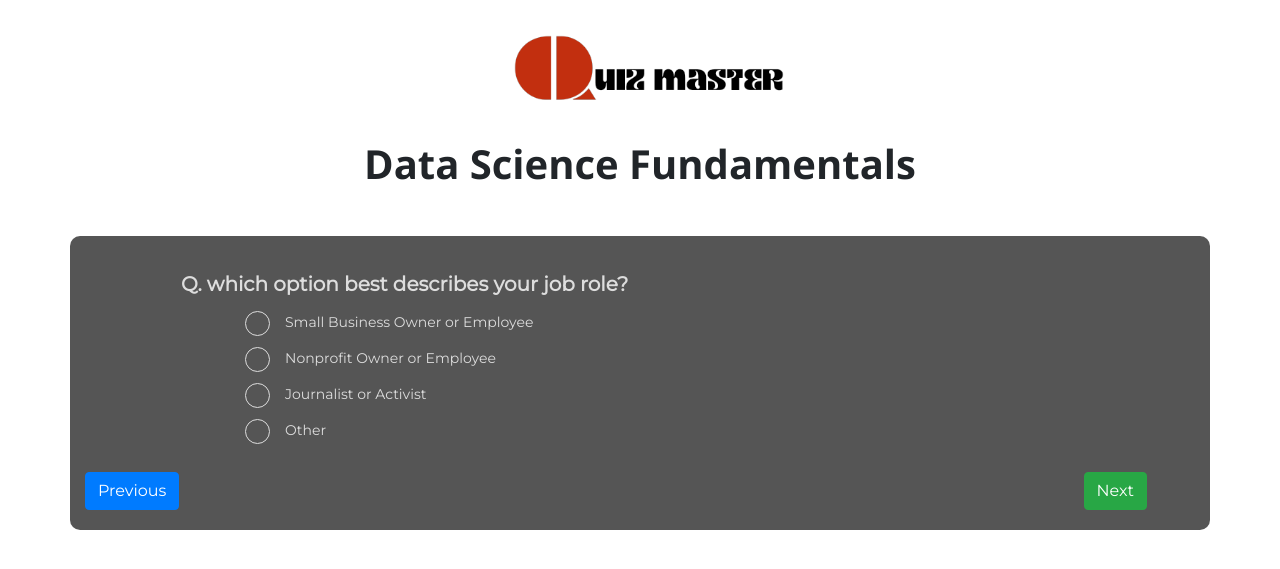
After one commit to ope-spec/quiz-master, a Flask app: template templates/dsnQuiz.html in a window 1280 px wide. The commit adds this page. Shown: the top 569 px of the page. Run offline with Flask 3, Linux system fonts and the light colour scheme; the template is opened without the code that fills it, so the values that code supplies are empty; some libraries are stand-ins or nearby versions.

Commit message:
Added more files

```diff
--- /dev/null
+++ b/backend/login.py
@@ -0,0 +1,69 @@
+from flask import Flask, render_template, request, redirect, url_for, flash
+import mysql.connector
+
+app = Flask(__name__, template_folder="templates")
+
+
+# Database connection
+db = mysql.connector.connect(
+   host="sql.freedb.tech",
+   user="freedb_quizmaster",
+   password="p%@2Z?FpvDFDx5j",
+   database="freedb_quizmaster"
+)
+
+
+@app.route('/')
+def login_page():
+    return render_template('login.html')
+
+
+@app.route('/signup', methods=['POST'])
+def signup():
+    username = request.form.get('username')
+    email = request.form.get('email')
+    password = request.form.get('password')
+
+    cursor = db.cursor()
+
+    # Check if the username already exists in the database
+    cursor.execute("SELECT username FROM user WHERE username = %s",
+                   (username,))
+    existing_username = cursor.fetchone()
+
+    if existing_username:
+        flash('Username is taken', 'error')
+        return redirect(url_for('login_page'))
+
+    # Insert the user into the database
+    cursor.execute
+    ("INSERT INTO user (username, email, password) VALUES (%s, %s, %s)",
+     (username, email, password))
+    db.commit()
+
+    flash('Sign-up successful! You can now log in.', 'success')
+    return redirect(url_for('login_page'))
+
+
+@app.route('/login', methods=['POST'])
+def login():
+    username = request.form.get('username')
+    password = request.form.get('password')
+
+    cursor = db.cursor()
+
+    # Retrieve the user's information based on the provided username
+    cursor.execute("SELECT * FROM user WHERE username = %s", (username,))
+    user = cursor.fetchone()
+
+    if user and user[3] == password:
+        # Password matches, set up the session or take any further action
+        flash('Login successful!', 'success')
+        return redirect(url_for('login_page'))
+    else:
+        flash('Username or password is wrong', 'error')
+        return redirect(url_for('login_page'))
+
+
+if __name__ == '__main__':
+    app.run(debug=True)
--- /dev/null
+++ b/static/CSS/dsnQuiz.css
@@ -0,0 +1,123 @@
+@import url('https://fonts.googleapis.com/css2?family=Montserrat&display=swap');
+
+* {
+	margin: 0;
+	padding: 0;
+	box-sizing: border-box;
+}
+
+body {
+	background-color: #333;
+}
+
+.container {
+	background-color: #555;
+	color: #ddd;
+	border-radius: 10px;
+	padding: 20px;
+	font-family: 'Montserrat', sans-serif;
+	max-width: 700px;
+}
+
+.container>p {
+	font-size: 32px;
+}
+
+.question {
+	width: 75%;
+}
+
+.options {
+	position: relative;
+	padding-left: 40px;
+}
+
+#options label {
+	display: block;
+	margin-bottom: 15px;
+	font-size: 14px;
+	cursor: pointer;
+}
+
+.options input {
+	opacity: 0;
+}
+
+.checkmark {
+	position: absolute;
+	top: -1px;
+	left: 0;
+	height: 25px;
+	width: 25px;
+	background-color: #555;
+	border: 1px solid #ddd;
+	border-radius: 50%;
+}
+
+.options input:checked~.checkmark:after {
+	display: block;
+}
+
+.options .checkmark:after {
+	content: "";
+	width: 10px;
+	height: 10px;
+	display: block;
+	background: white;
+	position: absolute;
+	top: 50%;
+	left: 50%;
+	border-radius: 50%;
+	transform: translate(-50%, -50%) scale(0);
+	transition: 300ms ease-in-out 0s;
+}
+
+.options input[type="radio"]:checked~.checkmark {
+	background: #21bf73;
+	transition: 300ms ease-in-out 0s;
+}
+
+.options input[type="radio"]:checked~.checkmark:after {
+	transform: translate(-50%, -50%) scale(1);
+}
+
+.btn-primary {
+	background-color: #555;
+	color: #ddd;
+	border: 1px solid #ddd;
+}
+
+.btn-primary:hover {
+	background-color: #21bf73;
+	border: 1px solid #21bf73;
+}
+
+.btn-success {
+	padding: 5px 25px;
+	background-color: #21bf73;
+}
+
+@media(max-width:576px) {
+	.question {
+		width: 100%;
+		word-spacing: 2px;
+	}
+}
+
+.logo {
+    text-align: center;
+    margin: 20px 0;
+}
+
+.logo img {
+    display: block;
+    margin: 0 auto;
+	height: 100px;
+}
+
+.quizhead{
+	text-align: center;
+	font-family: 'Segoe UI', Tahoma, Geneva, Verdana, sans-serif;
+	font-weight: 600;
+	padding-top: -30px;
+}
--- /dev/null
+++ b/templates/dsnQuiz.html
@@ -0,0 +1,53 @@
+<!DOCTYPE html>
+<html lang="en">
+
+<head>
+	<meta charset="UTF-8">
+	<meta name="viewport" content="width=device-width, initial-scale=1.0">
+	<title>Data Science Fundamentals</title>
+	<link rel="stylesheet" href="../static/CSS/dsnQuiz.css">
+	<link rel="shortcut icon" href="../static/Images/favicon.png" type="image/x-icon">
+	<link rel="stylesheet" href="https://maxcdn.bootstrapcdn.com/bootstrap/4.0.0/css/bootstrap.min.css">
+	<script src="https://stackpath.bootstrapcdn.com/bootstrap/4.0.0/js/bootstrap.bundle.min.js"></script>
+	<script src="https://cdnjs.cloudflare.com/ajax/libs/jquery/3.2.1/jquery.min.js"></script>
+</head>
+
+<body>
+	<div class="logo"><img src="../static/Images/logo.png" alt="" srcset=""></div>
+	<div class="quizhead">
+		<h1><b>Data Science Fundamentals</b></h1>
+	</div>
+	<div class="container mt-sm-5 my-1">
+		<div class="question ml-sm-5 pl-sm-5 pt-2">
+			<div class="py-2 h5"><b>Q. which option best describes your job role?</b></div>
+			<div class="ml-md-3 ml-sm-3 pl-md-5 pt-sm-0 pt-3" id="options">
+				<label class="options">Small Business Owner or Employee
+					<input type="radio" name="radio">
+					<span class="checkmark"></span>
+				</label>
+				<label class="options">Nonprofit Owner or Employee
+					<input type="radio" name="radio">
+					<span class="checkmark"></span>
+				</label>
+				<label class="options">Journalist or Activist
+					<input type="radio" name="radio">
+					<span class="checkmark"></span>
+				</label>
+				<label class="options">Other
+					<input type="radio" name="radio">
+					<span class="checkmark"></span>
+				</label>
+			</div>
+		</div>
+		<div class="d-flex align-items-center pt-3">
+			<div id="prev">
+				<button class="btn btn-primary">Previous</button>
+			</div>
+			<div class="ml-auto mr-sm-5">
+				<button class="btn btn-success">Next</button>
+			</div>
+		</div>
+	</div>
+</body>
+
+</html>
--- a/templates/index.html
+++ b/templates/index.html
@@ -178,7 +178,7 @@
 							<p>Data Science Fundamentals is an in-depth look at the core ideas and methods of data
 								science. Explore data analysis, and other topics.
 							</p>
-							<a href="">
+							<a href="dsnQuiz.html">
 								Start Quiz
 							</a>
 						</div>
```
Also changed, not shown: backend/dsnQuiz.py (added, +25 -0 lines), query.sql (added, +19 -0 lines), templates/login.html (+4 -3 lines).
